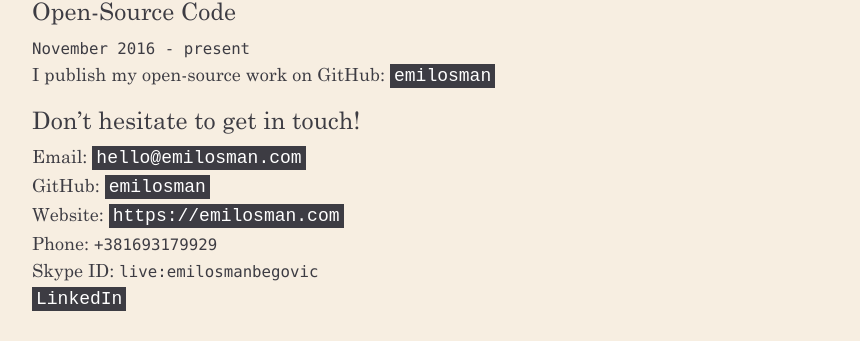
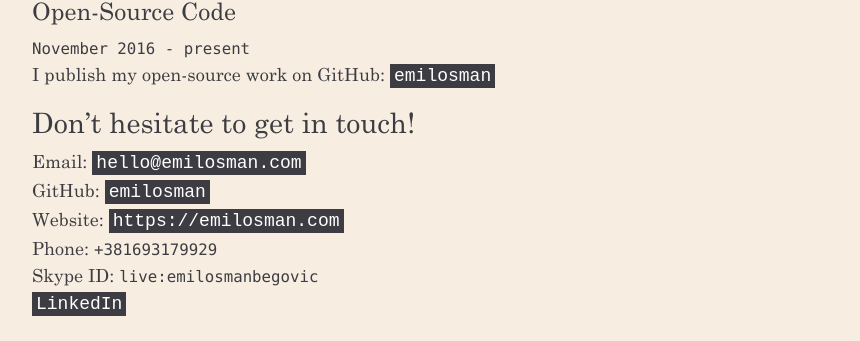
Before and after one commit to emilosmanbegovicmm/emilosman, a Jekyll site: the page built from cv.md, in a window 1280 px wide. Shown: the part 1592-1933 px from the top of the page, without its empty margins (48-908 px from the left). Built offline with Jekyll 4.4.1, drawn with Linux system fonts in a browser that asks for light colours; our own code applies the rules of GitHub Pages for plain Markdown files.

Commit message:
change title size

```diff
--- a/cv.md
+++ b/cv.md
@@ -57,7 +57,7 @@
 I publish my open-source work on GitHub:
 [emilosman](https://www.github.com/emilosman)
 
-#### Don't hesitate to get in touch!
+### Don't hesitate to get in touch!
 Email: [hello@emilosman.com](mailto:hello@emilosman.com)
 GitHub: [emilosman](https://www.github.com/emilosman)
 Website: [https://emilosman.com](https://emilosman.com)
```
